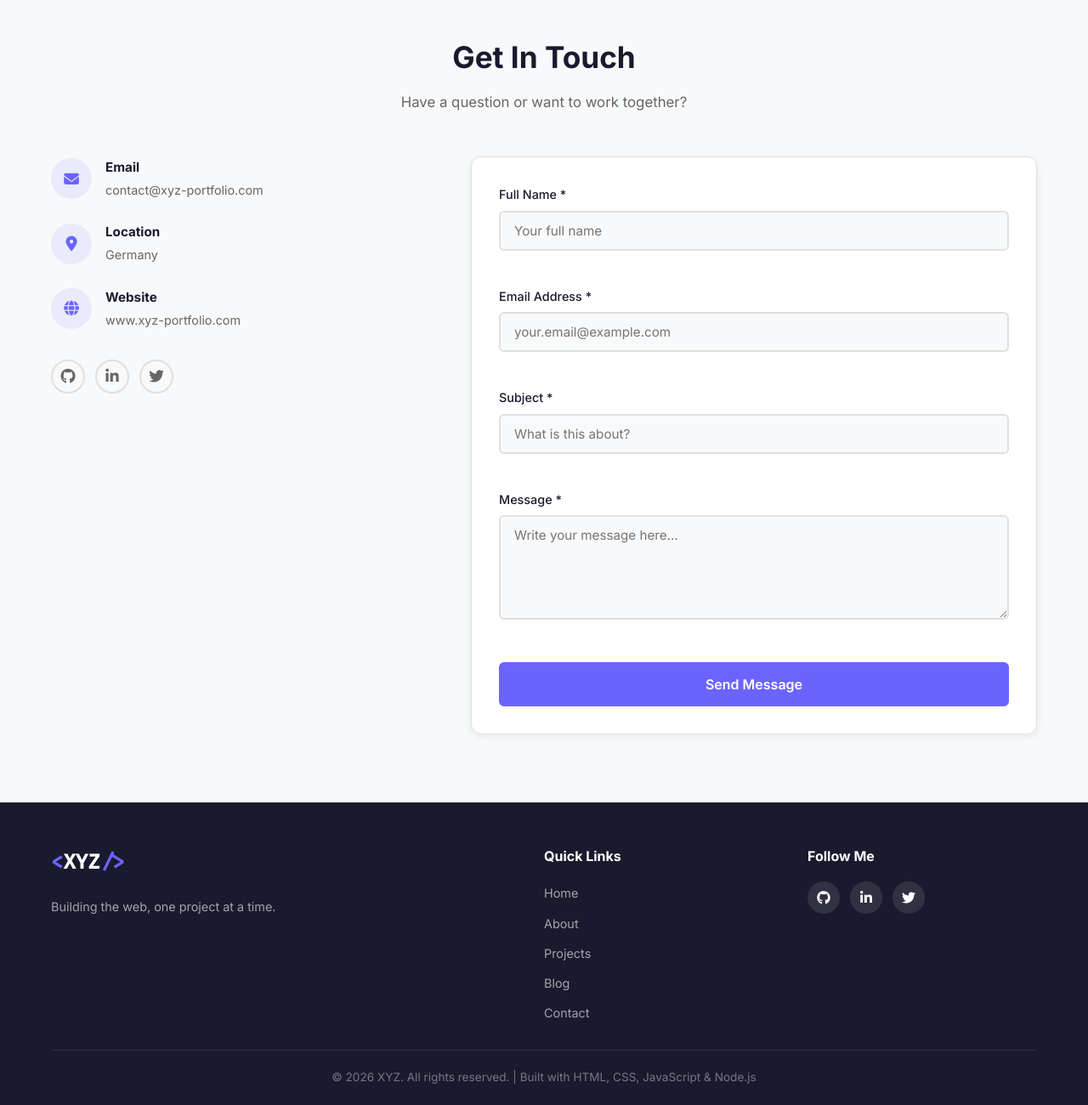
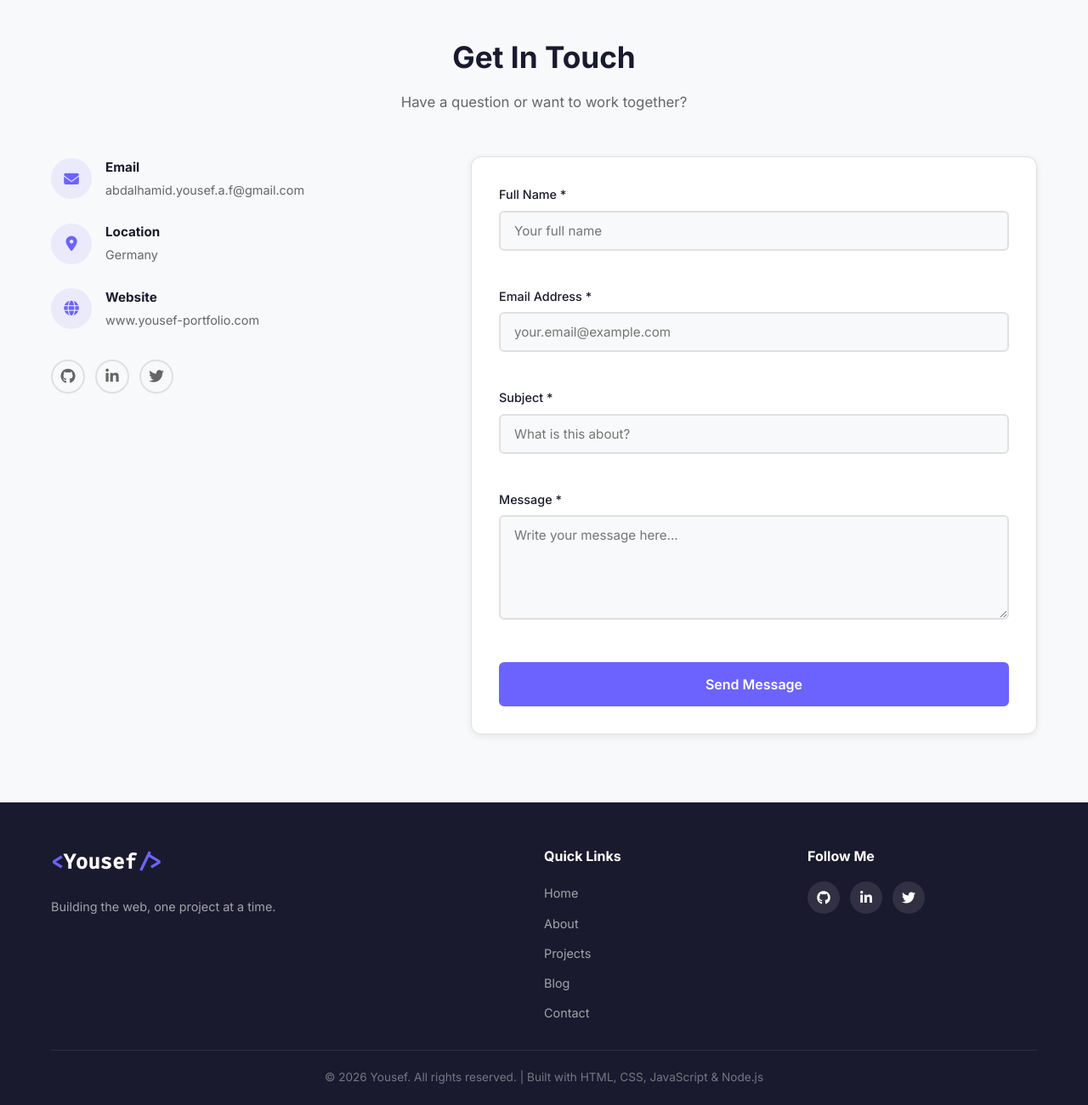
Before and after one commit to abdalhamidyousefaf/web_protfolio, a website: page web_protfolio/public/index.html in a window 1280 px wide. Shown: the part 2798-4098 px from the top of the page at 85% size. Drawn offline with Linux system fonts and the light colour scheme; no server answers.

Commit message:
Update with my data

```diff
--- a/web_protfolio/public/index.html
+++ b/web_protfolio/public/index.html
@@ -242,7 +242,7 @@
                         </div>
                         <div>
                             <h4>Email</h4>
-                            <p>contact@xyz-portfolio.com</p>
+                            <p>abdalhamid.yousef.a.f@gmail.com</p>
                         </div>
                     </div>
                     <div class="contact-info-item">
@@ -260,7 +260,7 @@
                         </div>
                         <div>
                             <h4>Website</h4>
-                            <p>www.xyz-portfolio.com</p>
+                            <p>www.yousef-portfolio.com</p>
                         </div>
                     </div>
 
@@ -310,7 +310,7 @@
             <div class="footer-content">
                 <div class="footer-brand">
                     <a href="#home" class="nav-logo">
-                        <span class="logo-bracket">&lt;</span>XYZ<span class="logo-bracket">/&gt;</span>
+                        <span class="logo-bracket">&lt;</span>Yousef<span class="logo-bracket">/&gt;</span>
                     </a>
                     <p>Building the web, one project at a time.</p>
                 </div>
@@ -334,7 +334,7 @@
                 </div>
             </div>
             <div class="footer-bottom">
-                <p>&copy; 2026 XYZ. All rights reserved. | Built with HTML, CSS, JavaScript & Node.js</p>
+                <p>&copy; 2026 Yousef. All rights reserved. | Built with HTML, CSS, JavaScript & Node.js</p>
             </div>
         </div>
     </footer>
```
